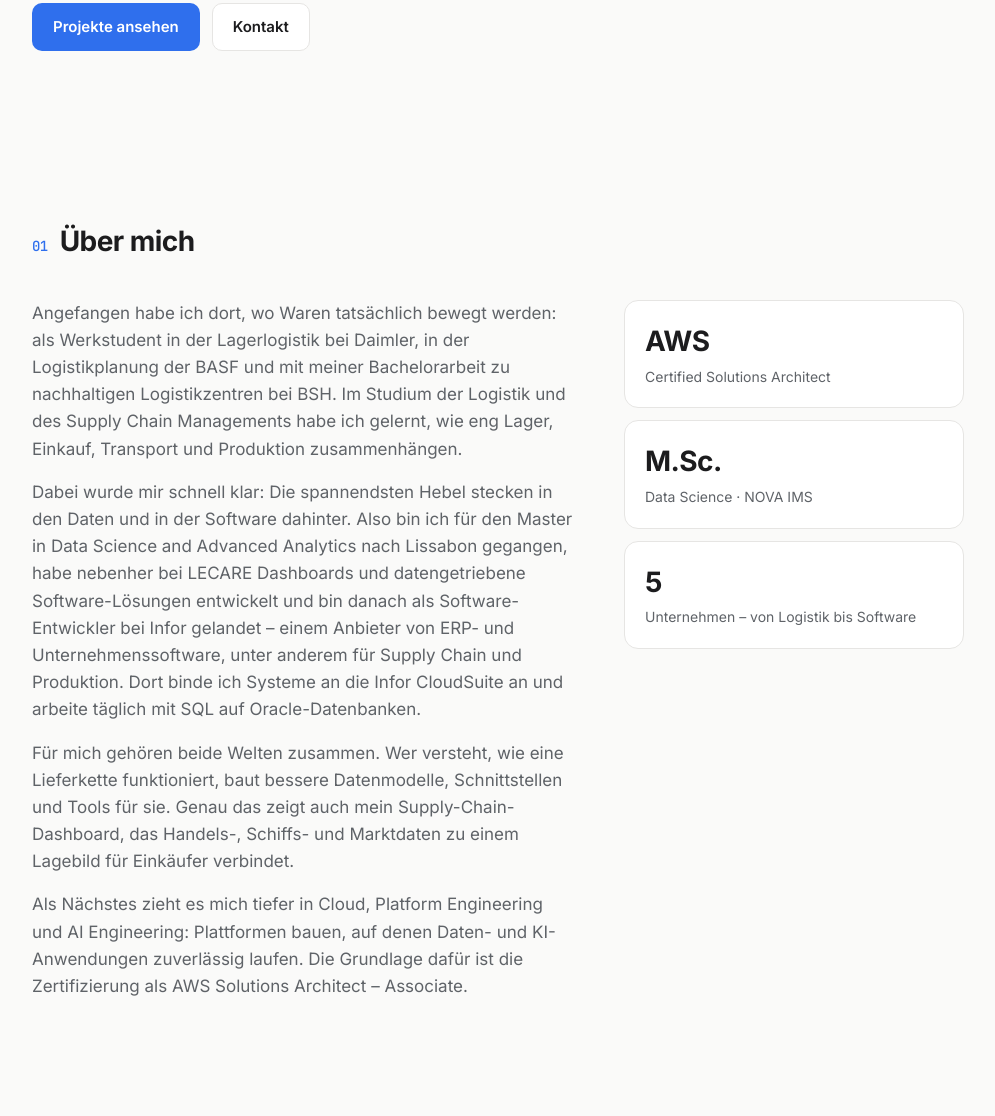
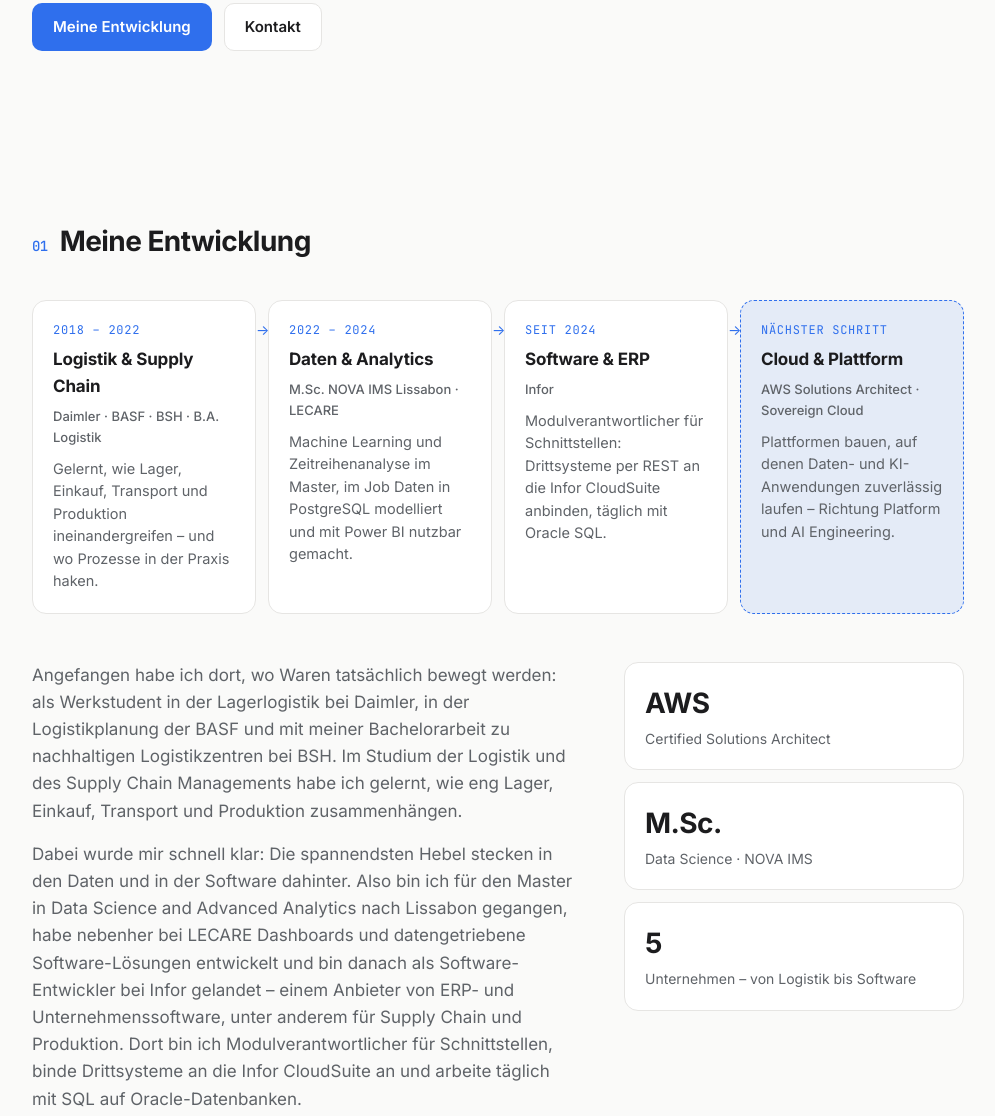
Before and after one commit to LukasGross1998/LukasGross1998.github.io, a plain HTML site: page index.html in a window 1280 px wide. Shown: the part 585-1701 px from the top of the page, without its empty margins (142-1137 px from the left). Drawn offline with Linux system fonts and the light colour scheme.

Commit message:
Fokus auf Entwicklung: Etappen-Abschnitt, Werdegang vor Projekten, Projektdetails aufklappbar
Co-Authored-By: Claude Opus 5.5 <noreply@anthropic.com>

```diff
--- a/content.js
+++ b/content.js
@@ -16,8 +16,8 @@ window.SITE = {
 
   about: [
     "Angefangen habe ich dort, wo Waren tatsächlich bewegt werden: als Werkstudent in der Lagerlogistik bei Daimler, in der Logistikplanung der BASF und mit meiner Bachelorarbeit zu nachhaltigen Logistikzentren bei BSH. Im Studium der Logistik und des Supply Chain Managements habe ich gelernt, wie eng Lager, Einkauf, Transport und Produktion zusammenhängen.",
-    "Dabei wurde mir schnell klar: Die spannendsten Hebel stecken in den Daten und in der Software dahinter. Also bin ich für den Master in Data Science and Advanced Analytics nach Lissabon gegangen, habe nebenher bei LECARE Dashboards und datengetriebene Software-Lösungen entwickelt und bin danach als Software-Entwickler bei Infor gelandet – einem Anbieter von ERP- und Unternehmenssoftware, unter anderem für Supply Chain und Produktion. Dort binde ich Systeme an die Infor CloudSuite an und arbeite täglich mit SQL auf Oracle-Datenbanken.",
-    "Für mich gehören beide Welten zusammen. Wer versteht, wie eine Lieferkette funktioniert, baut bessere Datenmodelle, Schnittstellen und Tools für sie. Genau das zeigt auch mein Supply-Chain-Dashboard, das Handels-, Schiffs- und Marktdaten zu einem Lagebild für Einkäufer verbindet.",
+    "Dabei wurde mir schnell klar: Die spannendsten Hebel stecken in den Daten und in der Software dahinter. Also bin ich für den Master in Data Science and Advanced Analytics nach Lissabon gegangen, habe nebenher bei LECARE Dashboards und datengetriebene Software-Lösungen entwickelt und bin danach als Software-Entwickler bei Infor gelandet – einem Anbieter von ERP- und Unternehmenssoftware, unter anderem für Supply Chain und Produktion. Dort bin ich Modulverantwortlicher für Schnittstellen, binde Drittsysteme an die Infor CloudSuite an und arbeite täglich mit SQL auf Oracle-Datenbanken.",
+    "Für mich gehören beide Welten zusammen. Wer versteht, wie eine Lieferkette funktioniert, baut bessere Datenmodelle, Schnittstellen und Tools für sie – und kann zwischen Fachbereich und IT übersetzen. Diese Brücke zu schlagen, ist der rote Faden in meiner Entwicklung.",
     "Als Nächstes zieht es mich tiefer in Cloud, Platform Engineering und AI Engineering: Plattformen bauen, auf denen Daten- und KI-Anwendungen zuverlässig laufen. Die Grundlage dafür ist die Zertifizierung als AWS Solutions Architect – Associate.",
   ],
 
@@ -25,6 +25,35 @@ window.SITE = {
     { value: "AWS", label: "Certified Solutions Architect" },
     { value: "M.Sc.", label: "Data Science · NOVA IMS" },
     { value: "5", label: "Unternehmen – von Logistik bis Software" },
+  ],
+
+  // Meine Entwicklung in Etappen (oben im Abschnitt "Meine Entwicklung")
+  journey: [
+    {
+      period: "2018 – 2022",
+      title: "Logistik & Supply Chain",
+      where: "Daimler · BASF · BSH · B.A. Logistik",
+      text: "Gelernt, wie Lager, Einkauf, Transport und Produktion ineinandergreifen – und wo Prozesse in der Praxis haken.",
+    },
+    {
+      period: "2022 – 2024",
+      title: "Daten & Analytics",
+      where: "M.Sc. NOVA IMS Lissabon · LECARE",
+      text: "Machine Learning und Zeitreihenanalyse im Master, im Job Daten in PostgreSQL modelliert und mit Power BI nutzbar gemacht.",
+    },
+    {
+      period: "seit 2024",
+      title: "Software & ERP",
+      where: "Infor",
+      text: "Modulverantwortlicher für Schnittstellen: Drittsysteme per REST an die Infor CloudSuite anbinden, täglich mit Oracle SQL.",
+    },
+    {
+      period: "nächster Schritt",
+      title: "Cloud & Plattform",
+      where: "AWS Solutions Architect · Sovereign Cloud",
+      text: "Plattformen bauen, auf denen Daten- und KI-Anwendungen zuverlässig laufen – Richtung Platform und AI Engineering.",
+      current: true,
+    },
   ],
 
   experience: [
--- a/index.html
+++ b/index.html
@@ -8,7 +8,7 @@
   <link rel="preconnect" href="https://fonts.googleapis.com" />
   <link rel="preconnect" href="https://fonts.gstatic.com" crossorigin />
   <link href="https://fonts.googleapis.com/css2?family=Inter:wght@400;500;600;700&family=JetBrains+Mono:wght@400;500&display=swap" rel="stylesheet" />
-  <link rel="stylesheet" href="styles.css?v=5" />
+  <link rel="stylesheet" href="styles.css?v=6" />
   <script>
     // Theme vor dem Rendern setzen (kein Aufblitzen)
     try { const t = localStorage.getItem("theme"); if (t) document.documentElement.dataset.theme = t; } catch (e) {}
@@ -19,10 +19,10 @@
     <div class="wrap nav-inner">
       <a href="#top" class="logo" id="logo"></a>
       <nav class="nav-links" id="nav-links">
-        <a href="#about">Über mich</a>
-        <a href="#experience">Erfahrung</a>
+        <a href="#about">Entwicklung</a>
+        <a href="#experience">Werdegang</a>
+        <a href="#skills">Skills</a>
         <a href="#projects">Projekte</a>
-        <a href="#skills">Skills</a>
         <a href="#contact">Kontakt</a>
       </nav>
       <div class="nav-actions">
@@ -41,13 +41,14 @@
       <div class="focus" id="focus"></div>
       <div class="hero-certs" id="hero-certs"></div>
       <div class="hero-cta">
-        <a href="#projects" class="btn btn-primary">Projekte ansehen</a>
+        <a href="#about" class="btn btn-primary">Meine Entwicklung</a>
         <a href="#contact" class="btn btn-ghost">Kontakt</a>
       </div>
     </section>
 
     <section id="about" class="section wrap">
-      <h2 class="section-title"><span>01</span> Über mich</h2>
+      <h2 class="section-title"><span>01</span> Meine Entwicklung</h2>
+      <ol id="journey" class="journey"></ol>
       <div class="about-grid">
         <div id="about-text" class="prose"></div>
         <div id="stats" class="stats"></div>
@@ -55,20 +56,18 @@
     </section>
 
     <section id="experience" class="section wrap">
-      <h2 class="section-title"><span>02</span> Erfahrung</h2>
+      <h2 class="section-title"><span>02</span> Werdegang</h2>
       <ol id="timeline" class="timeline"></ol>
     </section>
 
-    <section id="projects" class="section wrap">
-      <h2 class="section-title"><span>03</span> Projekte</h2>
-      <div id="project-filters" class="filters" role="group" aria-label="Projekte filtern"></div>
-      <div id="project-grid" class="project-grid"></div>
-    </section>
-
     <section id="skills" class="section wrap">
-      <h2 class="section-title"><span>04</span> Skills</h2>
+      <h2 class="section-title"><span>03</span> Skills</h2>
       <div id="skill-groups" class="skill-groups"></div>
       <div id="certs" class="certs"></div>
+    </section>
+    <section id="projects" class="section wrap">
+      <h2 class="section-title"><span>04</span> Ausgewählte Projekte</h2>
+      <div id="project-grid" class="project-grid"></div>
     </section>
 
     <section id="contact" class="section wrap contact">
@@ -83,7 +82,7 @@
     <p id="footer-text"></p>
   </footer>
 
-  <script src="content.js?v=5"></script>
-  <script src="main.js?v=5"></script>
+  <script src="content.js?v=6"></script>
+  <script src="main.js?v=6"></script>
 </body>
 </html>
--- a/main.js
+++ b/main.js
@@ -30,6 +30,14 @@
   });
   if (S.focus?.length) $("focus").append(el("span", { class: "focus-label" }, "Fokus"), ...S.focus.map((f) => el("span", { class: "focus-chip" }, f)));
 
+  // Entwicklung in Etappen
+  $("journey").append(...(S.journey || []).map((j, i) =>
+    el("li", { class: "journey-step reveal" + (j.current ? " current" : "") },
+      el("span", { class: "journey-period" }, j.period),
+      el("strong", {}, j.title),
+      el("span", { class: "journey-where" }, j.where),
+      el("p", {}, j.text))));
+
   // Über mich
   $("about-text").append(...S.about.map((p) => el("p", {}, p)));
   $("stats").append(...(S.stats || []).map((s) => el("div", { class: "stat" }, el("strong", {}, s.value), el("span", {}, s.label))));
@@ -47,9 +55,9 @@
     )
   );
 
-  // Projekte + Filter
+  // Projekte (kompakt, Details aufklappbar)
   const grid = $("project-grid");
-  const cards = S.projects.map((p) => {
+  S.projects.forEach((p) => {
     let media = null;
     const imgs = (p.images || []).map((x) => (typeof x === "string" ? { src: x, caption: "" } : x));
     if (imgs.length) {
@@ -133,37 +141,23 @@
             st.tech ? el("span", { class: "step-tech" }, st.tech) : null))),
         pl.note ? el("p", { class: "pipeline-note" }, pl.note) : null);
     }
+    const more = media || results || pipeline
+      ? el("details", { class: "project-more" },
+          el("summary", {}, "Details, Bilder & Technik"),
+          el("div", { class: "project-more-body" }, media, results, pipeline))
+      : null;
     const card = el("article", { class: "project reveal" + (p.featured ? " featured" : "") },
-      media,
       el("h3", {}, p.title),
       el("p", {}, p.summary),
       tags(p.tags),
-      results,
-      pipeline,
+      more,
       validLinks(p.links).length
         ? el("div", { class: "project-links" },
             validLinks(p.links).map((l) => el("a", { href: l.url, target: "_blank", rel: "noopener" }, `${l.label} ↗`)))
         : null
     );
-    card.dataset.tags = (p.tags || []).join("|");
     grid.append(card);
-    return card;
   });
-
-  const allTags = [...new Set(S.projects.flatMap((p) => p.tags || []))];
-  if (allTags.length > 1) {
-    const filters = $("project-filters");
-    const setFilter = (tag) => {
-      filters.querySelectorAll(".filter").forEach((b) => b.setAttribute("aria-pressed", String(b.dataset.tag === tag)));
-      cards.forEach((c) => (c.hidden = tag !== "*" && !c.dataset.tags.split("|").includes(tag)));
-    };
-    ["*", ...allTags].forEach((t) => {
-      const b = el("button", { class: "filter", type: "button", "aria-pressed": String(t === "*") }, t === "*" ? "Alle" : t);
-      b.dataset.tag = t;
-      b.addEventListener("click", () => setFilter(t));
-      filters.append(b);
-    });
-  }
 
   // Skills
   $("skill-groups").append(
--- a/styles.css
+++ b/styles.css
@@ -112,6 +112,38 @@ a { color: inherit; }
 .stat { background: var(--surface); border: 1px solid var(--border); border-radius: var(--radius); padding: 18px 20px; }
 .stat strong { display: block; font-size: 28px; letter-spacing: -0.02em; }
 .stat span { color: var(--muted); font-size: 14px; }
+
+/* ---------- Entwicklung (Etappen) ---------- */
+.journey { list-style: none; margin: 0 0 48px; padding: 0; display: grid; grid-template-columns: repeat(4, 1fr); gap: 12px; counter-reset: j; }
+.journey-step {
+  position: relative; display: flex; flex-direction: column; gap: 6px;
+  background: var(--surface); border: 1px solid var(--border); border-radius: var(--radius); padding: 20px;
+}
+.journey-step:not(:last-child)::after {
+  content: "→"; position: absolute; right: -11px; top: 22px; z-index: 1; width: 10px; text-align: center;
+  color: var(--accent); font-size: 14px; line-height: 1;
+}
+.journey-step.current { border-style: dashed; border-color: var(--accent); background: var(--accent-soft); }
+.journey-period { font-family: var(--mono); font-size: 12px; color: var(--accent); text-transform: uppercase; letter-spacing: .06em; }
+.journey-step strong { font-size: 17px; letter-spacing: -0.01em; }
+.journey-where { font-size: 13px; color: var(--muted); font-weight: 500; }
+.journey-step p { margin: 4px 0 0; font-size: 14.5px; color: var(--muted); line-height: 1.55; }
+@media (max-width: 900px) {
+  .journey { grid-template-columns: 1fr 1fr; }
+  .journey-step::after { display: none; }
+}
+@media (max-width: 560px) { .journey { grid-template-columns: 1fr; } }
+
+/* ---------- Projekte kompakt ---------- */
+.project-more { border-top: 1px solid var(--border); padding-top: 14px; margin-top: 4px; }
+.project-more > summary {
+  cursor: pointer; font-size: 14px; font-weight: 600; color: var(--accent); list-style: none; display: inline-flex; gap: 8px; align-items: center;
+}
+.project-more > summary::-webkit-details-marker { display: none; }
+.project-more > summary::before { content: "+"; font-family: var(--mono); width: 14px; }
+.project-more[open] > summary::before { content: "–"; }
+.project-more-body { display: flex; flex-direction: column; gap: 16px; margin-top: 16px; }
+.project:hover { transform: none; }
 
 /* ---------- Timeline ---------- */
 .timeline { list-style: none; margin: 0; padding: 0; position: relative; }
```
